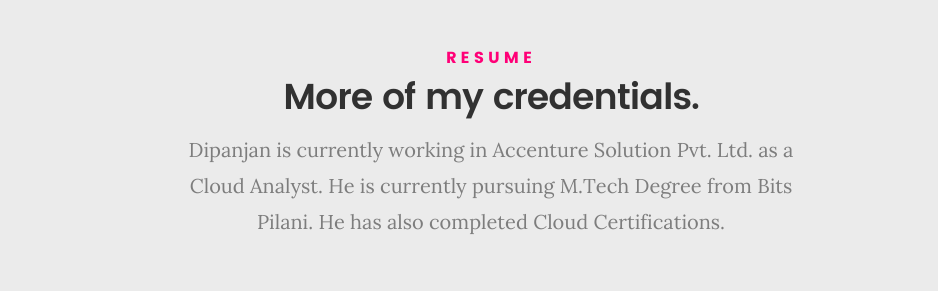
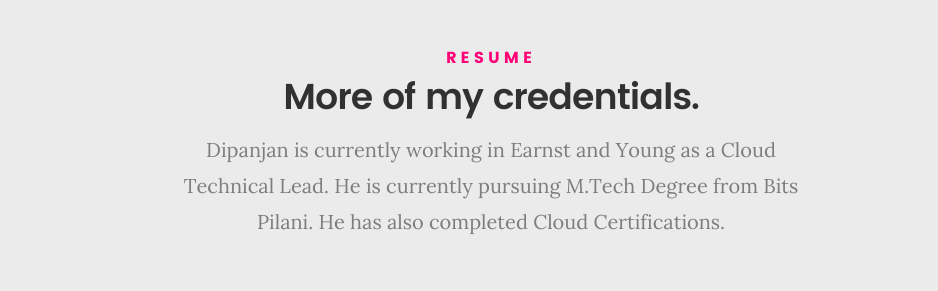
Before and after one commit to dipanjanbits/Dipanjan-Biswas, a plain HTML site: page index.html in a window 1280 px wide. Shown: the part 2320-2611 px from the top of the page, without its empty margins (149-1087 px from the left). Drawn offline with Linux system fonts and the light colour scheme; files whose address does not match are found by name.

Commit message:
Update index.html

```diff
--- a/index.html
+++ b/index.html
@@ -217,7 +217,7 @@
    			<h5>Resume</h5>
    			<h1>More of my credentials.</h1>
 
-   			<p class="lead">Dipanjan is currently working in Accenture Solution Pvt. Ltd. as a Cloud Analyst. He is currently pursuing M.Tech Degree from Bits Pilani. He has also completed Cloud Certifications.</p>
+   			<p class="lead">Dipanjan is currently working in Earnst and Young as a Cloud Technical Lead. He is currently pursuing M.Tech Degree from Bits Pilani. He has also completed Cloud Certifications.</p>
 
    		</div>
    	</div> <!-- /section-intro-->
```
